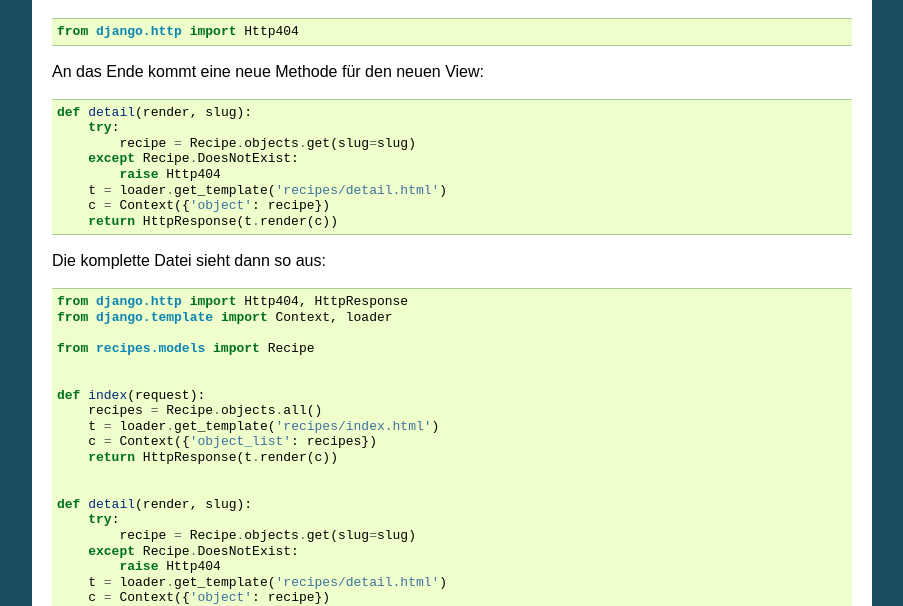
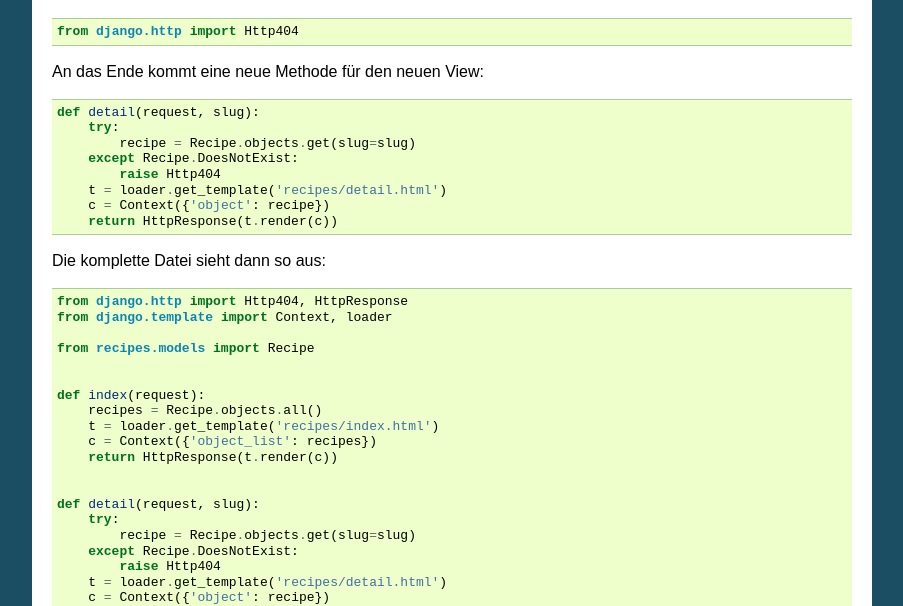
Before and after one commit to keimlink/django-workshop, a Sphinx documentation site: the page built from docs/erste_schritte/views_templates.rst, in a window 1280 px wide and 900 px high, scrolled down 3607 px. Shown: the part 155-761 px from the top of the window, without its empty margins (198-1101 px from the left). Built offline with Sphinx 7.4.7, drawn with Linux system fonts in a browser that asks for light colours.

Commit message:
Kleine Fehler behoben

```diff
--- a/docs/erste_schritte/views_templates.rst
+++ b/docs/erste_schritte/views_templates.rst
@@ -242,7 +242,7 @@ Als erstes muss ein zusätzlicher Import an den Beginn der Datei
 
 An das Ende kommt eine neue Methode für den neuen View::
 
-    def detail(render, slug):
+    def detail(request, slug):
         try:
             recipe = Recipe.objects.get(slug=slug)
         except Recipe.DoesNotExist:
@@ -266,7 +266,7 @@ Die komplette Datei sieht dann so aus::
         return HttpResponse(t.render(c))
 
 
-    def detail(render, slug):
+    def detail(request, slug):
         try:
             recipe = Recipe.objects.get(slug=slug)
         except Recipe.DoesNotExist:
```
Also changed, not shown: 1 other file.
